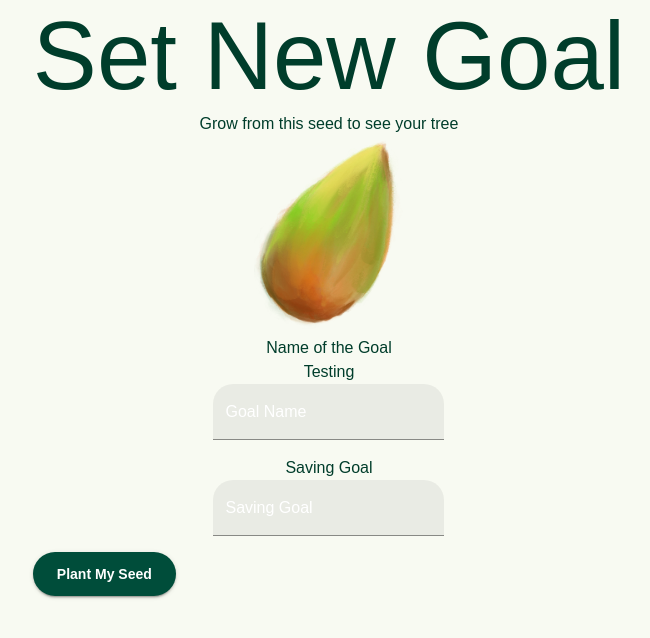
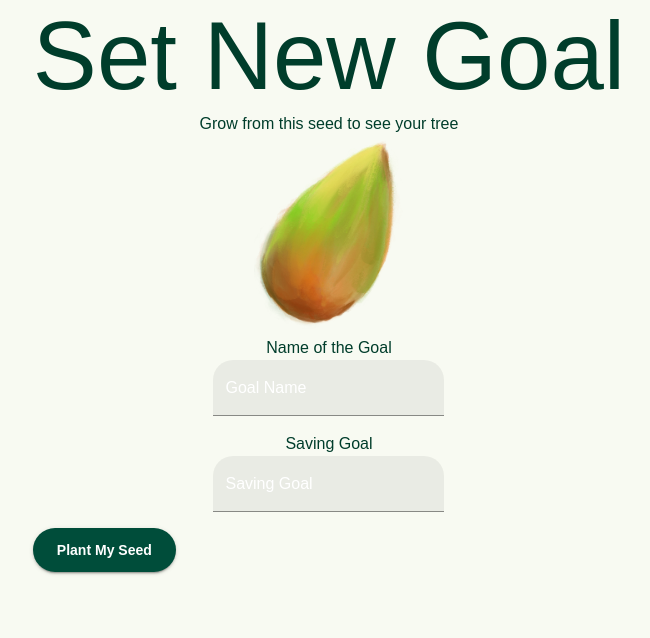
Before and after one commit to G4-Expense-Tracker/4G-Expense-Tracker, a React (Vite) app in the folder canopy-FRONTEND/: page /newgoal in a window 1280 px wide. Shown: the top 638 px of the page, without its empty margins (311-961 px from the left). Built offline with nearby package versions, Linux system fonts and the light colour scheme.

Commit message:
remove placeholder code

```diff
--- a/canopy-FRONTEND/src/components/goal_pages/GoalForm.jsx
+++ b/canopy-FRONTEND/src/components/goal_pages/GoalForm.jsx
@@ -50,9 +50,7 @@ function GoalForm() {
             <Typography variant='body1' component="p">
                 Name of the Goal
             </Typography>
-            <Typography variant='body1' component="p">
-                Testing
-            </Typography>
+
             <TextField
                 id="filled-basic"
                 label="Goal Name"
```
